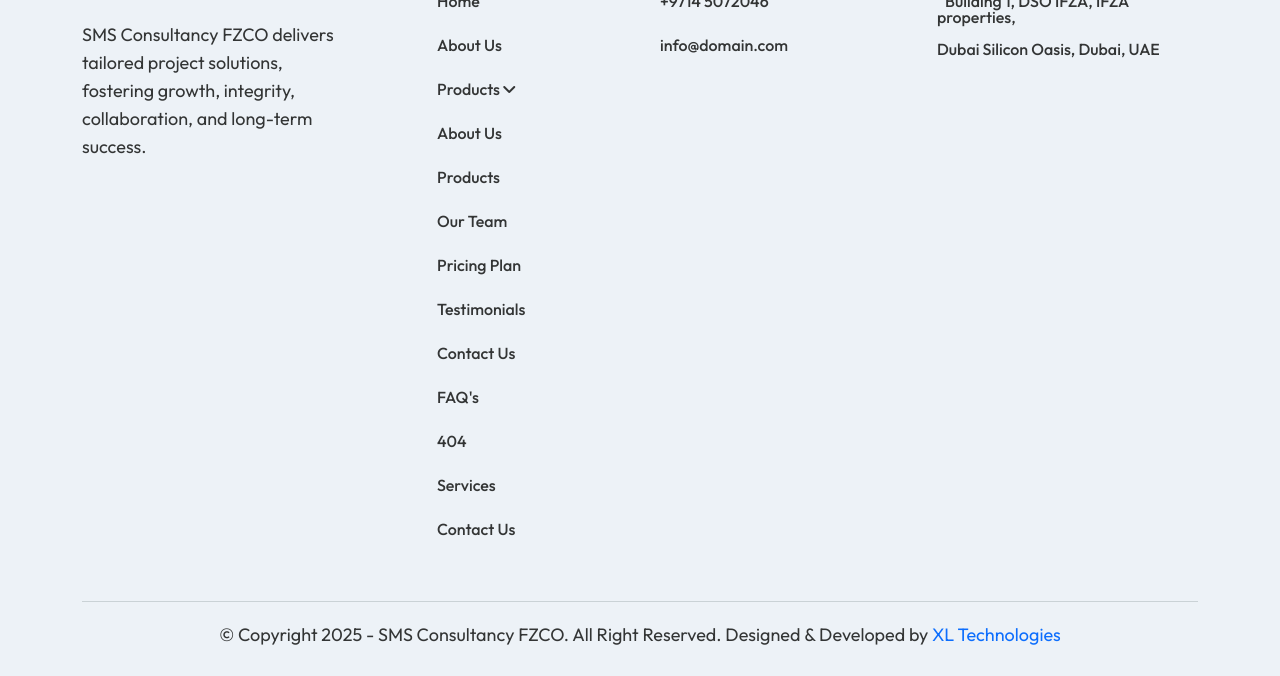
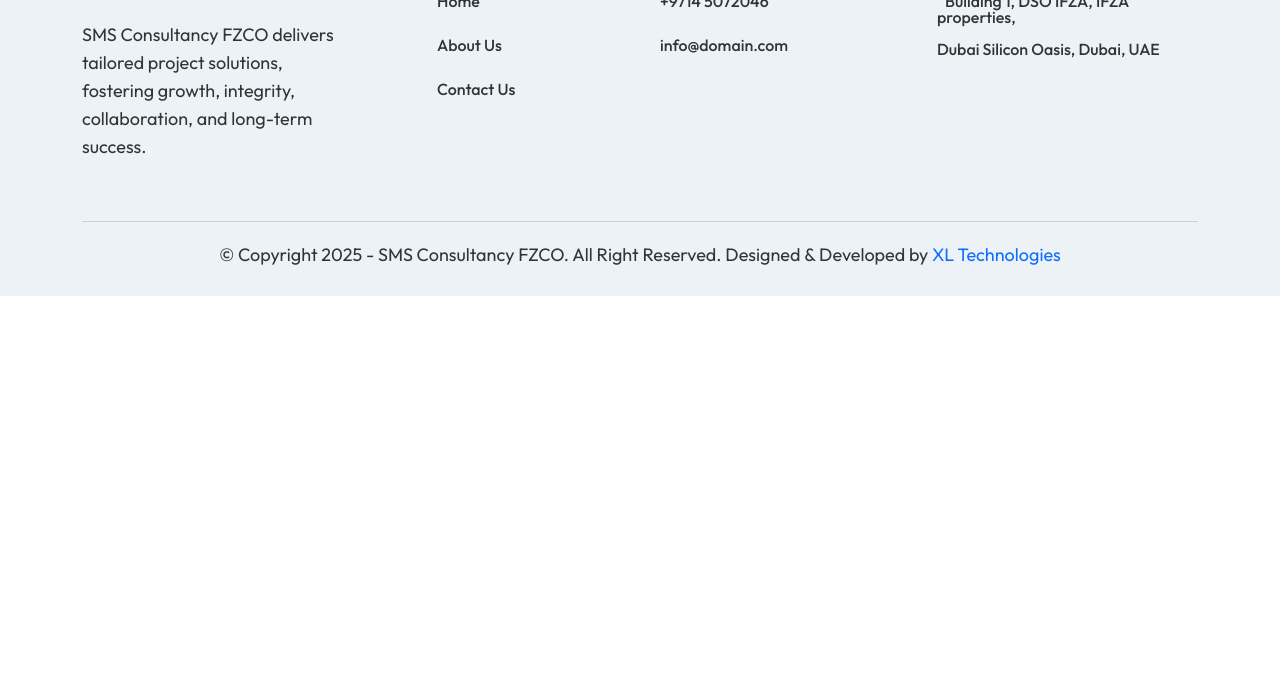
Before and after one commit to Afaque-zia/SMS-Consultancy, a plain HTML site: page lifting-machinery.html in a window 1280 px wide. Shown: the part 1665-2341 px from the top of the page. After the commit the page ends 1961 px from the top, so only its background shows below. Drawn offline with Linux system fonts and the light colour scheme.

Commit message:
Add files via upload

```diff
--- a/lifting-machinery.html
+++ b/lifting-machinery.html
@@ -43,7 +43,6 @@
   </div>
   <!--===== PROGRESS ENDS=======-->
 
-
   <!--=====HEADER START=======-->
   <header class="homepage1-body">
     <div id="vl-header-sticky" class="vl-header-area vl-transparent-header">
@@ -63,21 +62,18 @@
                   <li class="has-dropdown">
                     <a href="#">Products <span><i class="fa-solid fa-angle-down d-lg-inline d-none"></i></span></a>
                     <ul class="sub-menu">
-                      <li><a href="about.html">About Us</a></li>
-                      <li><a href="products.html">Products</a></li>
-                      <li><a href="team.html">Our Team</a></li>
-                      <li><a href="pricing.html">Pricing Plan</a></li>
-                      <li><a href="testimonial.html">Testimonials</a></li>
-                      <li><a href="contact.html">Contact Us</a></li>
-                      <li><a href="faq.html">FAQ's</a></li>
-                      <li><a href="404.html">404</a></li>
+                      <li><a href="earthmoving-machinary.html">Earthmoving Machinery</a></li>
+                      <li><a href="lifting-machinery.html">Lifting Machinery</a></li>
+                      <li><a href="road-construction-machinery.html">Road Construction Machinery</a></li>
+                      <li><a href="concrete-machinery.html">Concrete Machinery</a></li>
+                      <li><a href="truck-specialvehicle.html">Truck & Special Vehicle</a></li>
                     </ul>
                   </li>
                   <li class="has-dropdown">
                     <a href="#">Services <span><i class="fa-solid fa-angle-down d-lg-inline d-none"></i></span></a>
                     <ul class="sub-menu">
-                      <li><a href="service.html">Project Management Service</a></li>
-                      <li><a href="service.html">Financial Consulting Service</a></li>
+                      <li><a href="project-management-service.html">Project Management Service</a></li>
+                      <li><a href="financial-consulting.html">Financial Consulting Service</a></li>
                       <li><a href="market-analysis-strategic-planning.html">Market Analysis & Strategic Planning</a>
                       </li>
                     </ul>
@@ -195,7 +191,6 @@
   </div>
   <!--===== BLOG AREA ENDS =======-->
 
-
   <!--===== CTA AREA STARTS =======-->
   <div class="cta1-section-area sp4">
     <div class="container">
@@ -228,6 +223,7 @@
             <div class="space24"></div>
             <p>SMS Consultancy FZCO delivers tailored project solutions, fostering growth, integrity, collaboration, and
               long-term success.</p>
+
           </div>
         </div>
         <div class="col-lg-3 col-md-6">
@@ -238,20 +234,6 @@
             <ul>
               <li><a href="index.html">Home</a></li>
               <li><a href="about.html">About Us</a></li>
-              <li class="has-dropdown">
-                <a href="#">Products <span><i class="fa-solid fa-angle-down d-lg-inline d-none"></i></span></a>
-                <ul class="sub-menu">
-                  <li><a href="about.html">About Us</a></li>
-                  <li><a href="products.html">Products</a></li>
-                  <li><a href="team.html">Our Team</a></li>
-                  <li><a href="pricing.html">Pricing Plan</a></li>
-                  <li><a href="testimonial.html">Testimonials</a></li>
-                  <li><a href="contact.html">Contact Us</a></li>
-                  <li><a href="faq.html">FAQ's</a></li>
-                  <li><a href="404.html">404</a></li>
-                </ul>
-              </li>
-              <li><a href="service.html">Services</a></li>
               <li><a href="contact.html">Contact Us</a></li>
             </ul>
           </div>
@@ -276,7 +258,6 @@
               <li><a href="https://maps.app.goo.gl/RUh3tHT3eAfhimFF9" target="_blank"><img
                     src="assets/img/icons/location1.svg" alt="">Building 1, DSO IFZA, IFZA properties,
                   <br /><br /> Dubai Silicon Oasis, Dubai, UAE</a></li>
-
             </ul>
           </div>
         </div>
```
